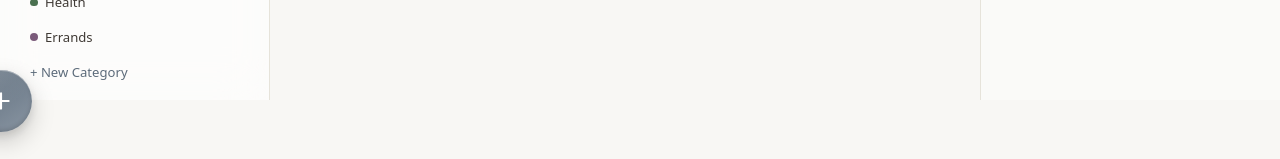
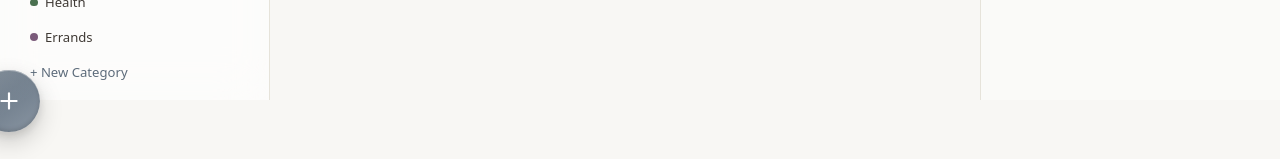
Before and after one commit to Zarjay7/TODO-APP, a React (Vite) app: page / in a window 1280 px wide. Shown: the part 638-797 px from the top of the page. Built offline with nearby package versions, Linux system fonts and the light colour scheme.

Commit message:
fix: move FAB closer to right edge (right-4 md:right-6) for better full visibility of the + button

```diff
--- a/src/App.tsx
+++ b/src/App.tsx
@@ -505,7 +505,7 @@
 
       {/* FAB - Now functional with ripple + scale (plan micro-interaction) */}
       <button
-        className="skeu-fab fixed bottom-8 right-6 md:right-8 shadow-2xl z-50"
+        className="skeu-fab fixed bottom-8 right-4 md:right-6 shadow-2xl z-50"
         aria-label="Add new task"
         onClick={(e) => {
           // Create ripple
```
